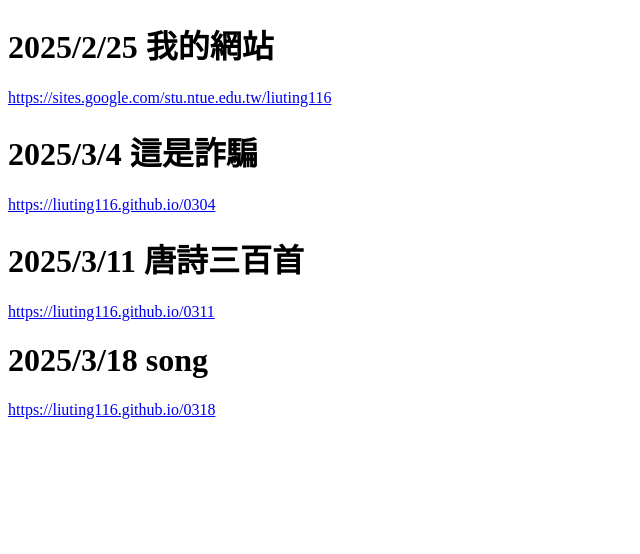
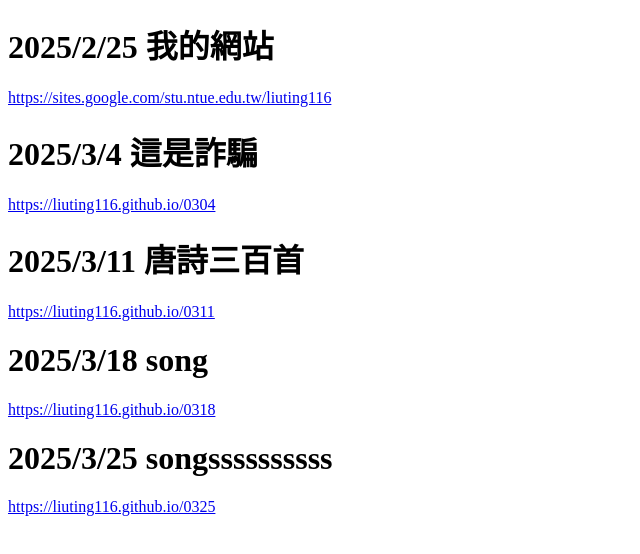
Before and after one commit to LiuTing116/LiuTing116.github.io, a plain HTML site: page index.html in a window 1280 px wide. Shown: the whole page, without its empty margins (0-640 px from the left). Drawn offline with Linux system fonts and the light colour scheme.

Commit message:
Update index.html

```diff
--- a/index.html
+++ b/index.html
@@ -19,6 +19,8 @@
     <h1>2025/3/18 song</h1>
     <p><a href="0318\index.html">https://liuting116.github.io/0318</a></p>
 
+    <h1>2025/3/25 songssssssssss</h1>
+    <p><a href="0325\index.html">https://liuting116.github.io/0325</a></p>
 
 </body>
 
```
